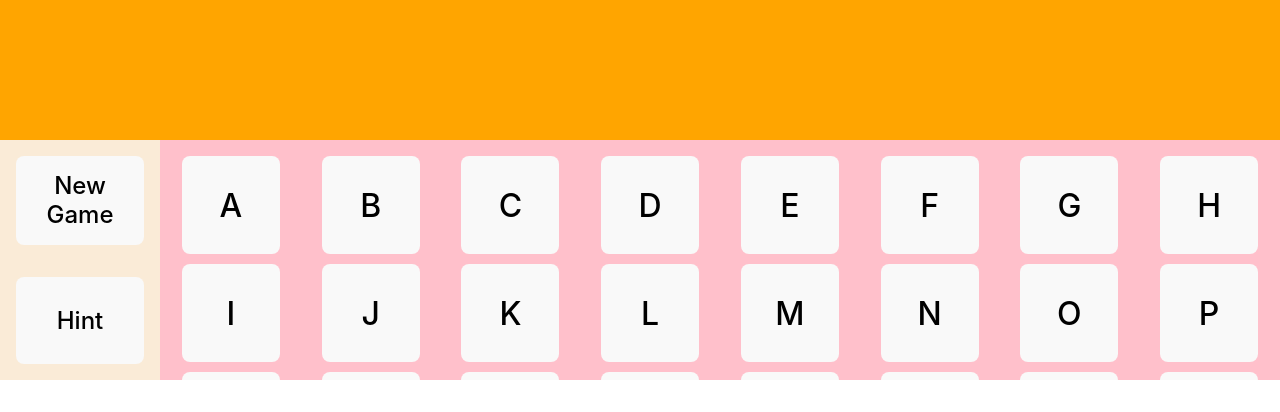
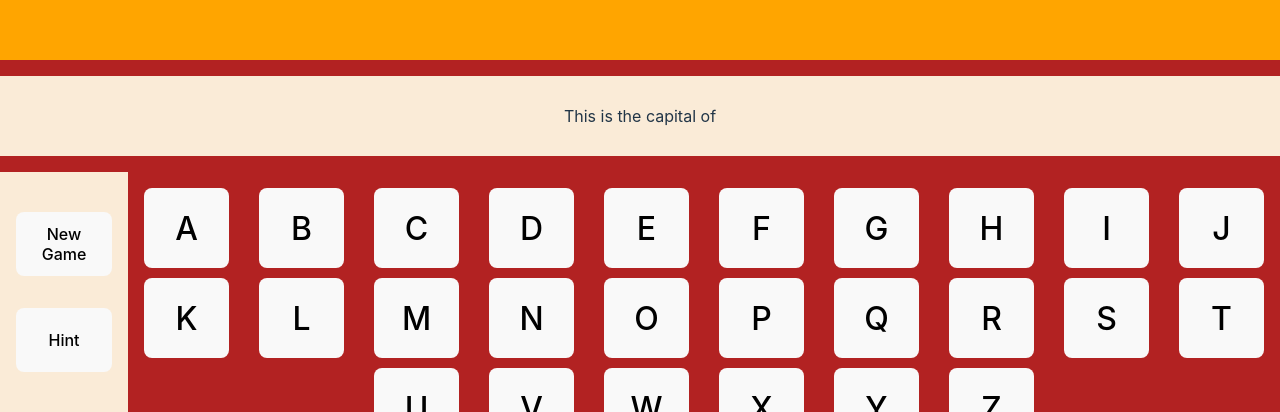
Before and after one commit to nikolaos-konstan/React-hangman, a React (Vite) app in the folder Hangman/: page / in a window 1280 px wide. Shown: the part 420-832 px from the top of the page. Before the commit the page ends 800 px from the top, so only its background shows below. Built offline with nearby package versions, Linux system fonts and the light colour scheme.

Commit message:
message added

```diff
--- a/Hangman/src/App.css
+++ b/Hangman/src/App.css
@@ -2,7 +2,7 @@ html, body {
   margin: 0;
   padding: 0;
 
-  background-color: pink;
+  background-color: firebrick;
   overflow: hidden;
 
 
@@ -13,15 +13,22 @@ html, body {
 }
 
 .word {
-  height: 70vh;
+  height: 60vh;
   width: 100vw;
   background-color: orange;
   display: flex;
   flex-wrap: nowrap;
   justify-content: center;
   align-items: center;
+}
 
-
+p{
+  height: 10vh;
+  width: 100vw;
+  display: flex;
+  justify-content: center;
+  align-items: center;
+  background-color: antiquewhite;
 }
 
 .letter {
@@ -66,9 +73,9 @@ html, body {
 }
 
 .btn {
-  font-size: 1.5rem;
-  width: 8rem;
-  height: 6rem;
+  font-size: 1rem;
+  width: 6rem;
+  height: 4rem;
   margin: 1rem;
 }
 
@@ -83,12 +90,12 @@ html, body {
 }
 
 .key {
-  padding: 3rem;
+  padding: 2rem;
   font-size: 2rem;
   display: flex;
   justify-content: center;
   align-items: center;
   width: 85px;
   height: 80px;
-  margin: auto;
+
 }
--- a/Hangman/src/App.jsx
+++ b/Hangman/src/App.jsx
@@ -2,6 +2,7 @@
 import capitals from '../public/capitals.json'
 import './App.css'
 import Word from './components/Word'
+import Message from './components/Message'
 import Options from './components/Options'
 import Keyboard from './components/Keyboard'
 import { useState } from 'react'
@@ -9,16 +10,24 @@ import { useState } from 'react'
 function App() {
 
   const [myCapital, setMyCapital] = useState('')
+  const [myCountry, setMyCountry] = useState('')
   const [myClickedLetter, setMyClickedLetter] = useState('')
   const [myUsedLetters, setMyUsedLetters] = useState([])
+  const [isOver, setIsOver] = useState(false)
+
+
 
   const handleClickNewGame = () =>{
     setMyClickedLetter('')
-
-    setMyCapital(capitals[Math.floor(Math.random() * 194)].capital)
+    const randomnumber = Math.floor(Math.random() * 194)
+    setMyCapital(capitals[randomnumber].capital)
+    setMyCountry(capitals[randomnumber].country)
     setMyUsedLetters([])
     console.log(myCapital)
+    console.log(myCountry)
   }
+
+
 
   const handleClickKey= (letter) =>{
     setMyClickedLetter(letter)
@@ -33,13 +42,23 @@ function App() {
   return (
     <div>
       <Word
-      capitalCity = {myCapital}
+      myCapital = {myCapital}
       myUsedLetters={myUsedLetters}
+      setIsOver={setIsOver}
+      isOver={isOver}
+       />
+       <Message
+       myCountry={myCountry}
        />
        <div className="container">
         <Options handleClickNewGame = {handleClickNewGame}/>
-        <Keyboard handleClickKey={handleClickKey}
-        myUsedLetters={myUsedLetters}/>
+        <Keyboard
+        handleClickKey={handleClickKey}
+        myUsedLetters={myUsedLetters}
+        setIsOver={setIsOver}
+        isOver={isOver}
+        myCapital = {myCapital}
+        />
       </div>
     </div>
   )
--- a/Hangman/src/components/Key.jsx
+++ b/Hangman/src/components/Key.jsx
@@ -1,7 +1,9 @@
 
 /* eslint-disable react/prop-types */
 
+
 const Key = ({value, handleClickKey, index, myUsedLetters}) => {
+
 
 
   return (
--- a/Hangman/src/components/Keyboard.jsx
+++ b/Hangman/src/components/Keyboard.jsx
@@ -1,7 +1,7 @@
 /* eslint-disable react/prop-types */
 import Key from './Key'
 
-const Keyboard = ({handleClickKey, myUsedLetters}) => {
+const Keyboard = ({handleClickKey, myUsedLetters, isOver, setIsOver}) => {
 
     const alphabet = [...Array(26)].map((_, index) => String.fromCharCode(65 + index));
 
@@ -12,6 +12,9 @@ const Keyboard = ({handleClickKey, myUsedLetters}) => {
                                       key={index}
                                       handleClickKey={handleClickKey}
                                       myUsedLetters={myUsedLetters}
+                                      setIsOver={setIsOver}
+                                      isOver={isOver}
+
                                       />)}
     </div>
   )
--- /dev/null
+++ b/Hangman/src/components/Message.jsx
@@ -0,0 +1,11 @@
+/* eslint-disable react/prop-types */
+
+export const Message = ({myCountry}) => {
+  return (
+    <div>
+    <p>This is the capital of {myCountry}</p>
+    </div>
+  )
+}
+
+export default Message
--- a/Hangman/src/components/Word.jsx
+++ b/Hangman/src/components/Word.jsx
@@ -3,10 +3,14 @@
 import Letters from "./Letters"
 
 
-const Word = ({capitalCity, myUsedLetters}) => {
 
-    const hiddenWord=capitalCity
+const Word = ({myCapital, myUsedLetters}) => {
+
+
+
+    const hiddenWord=myCapital
     const hiddenWordArray=hiddenWord.toUpperCase().split('')
+
     console.log(hiddenWord)
     console.log(hiddenWordArray)
 
```
